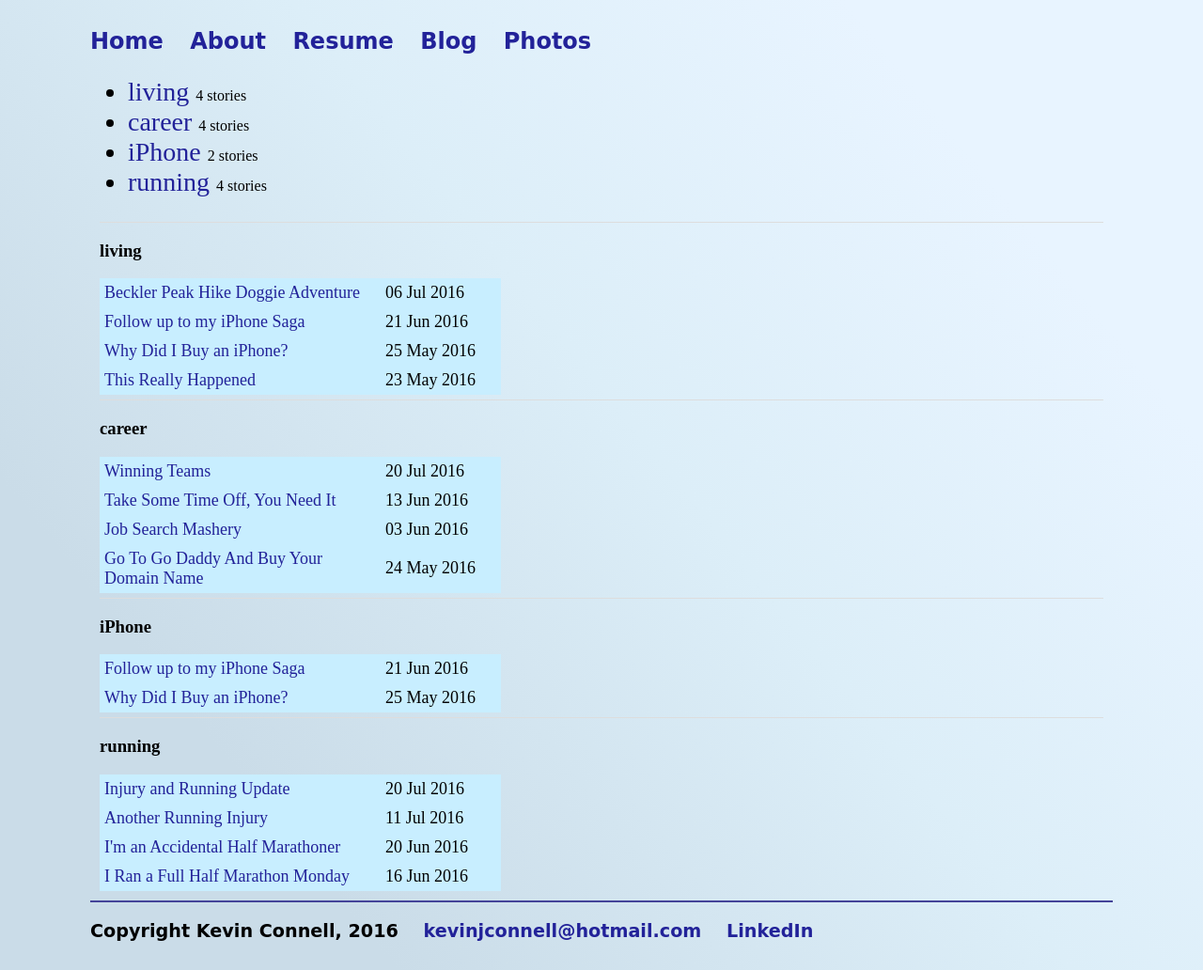
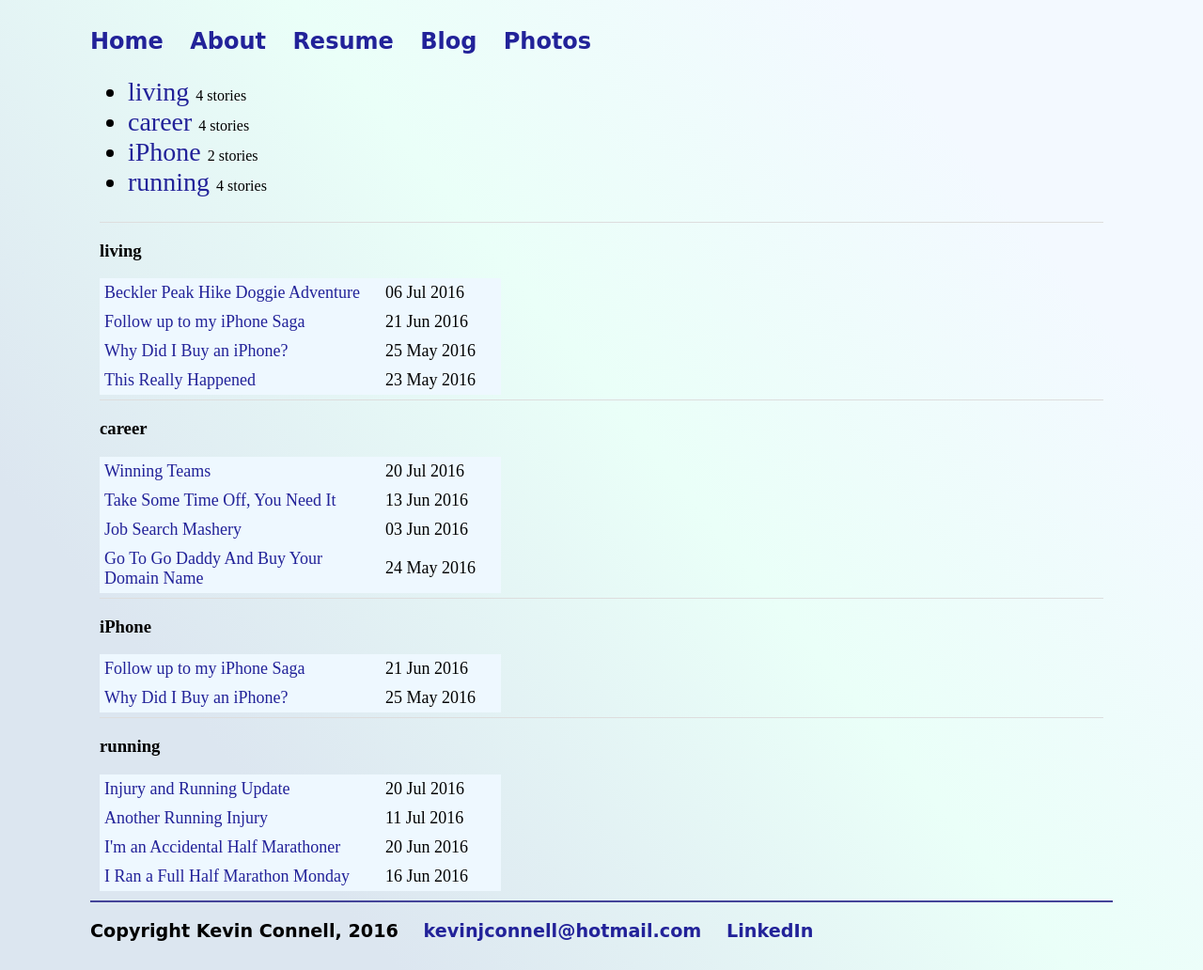
Before and after one commit to mo4dawg/mo4dawg.github.io, a Jekyll site: the page built from tags.html, in a window 1280 px wide. Shown: the whole page at 94% size. Built offline with Jekyll 4.4.1, drawn with Linux system fonts in a browser that asks for light colours.

Commit message:
Update main.css

```diff
--- a/css/main.css
+++ b/css/main.css
@@ -14,9 +14,9 @@
         linear,
         left bottom,
         right top,
-        color-stop(0.20, rgb(202,220,232)),
-        color-stop(0.54, rgb(220,238,248)),
-        color-stop(0.82, rgb(232,244,255))
+        color-stop(0.20, rgb(220,230,240)),
+        color-stop(0.54, rgb(234,2240,248)),
+        color-stop(0.82, rgb(243,249,255))
     );
 }
 .MyThickLineClass
@@ -92,10 +92,10 @@ table, th , td {
     padding: 5px;
 }
 table tr:nth-child(odd) {
-    background-color: #c8eeff;
+    background-color: #eef8ff;
 }
 table tr:nth-child(even) {
-    background-color: #c8eeff;
+    background-color: #eef8ff;
 }
 footer {
     border-top: 2px solid #444499;
```
